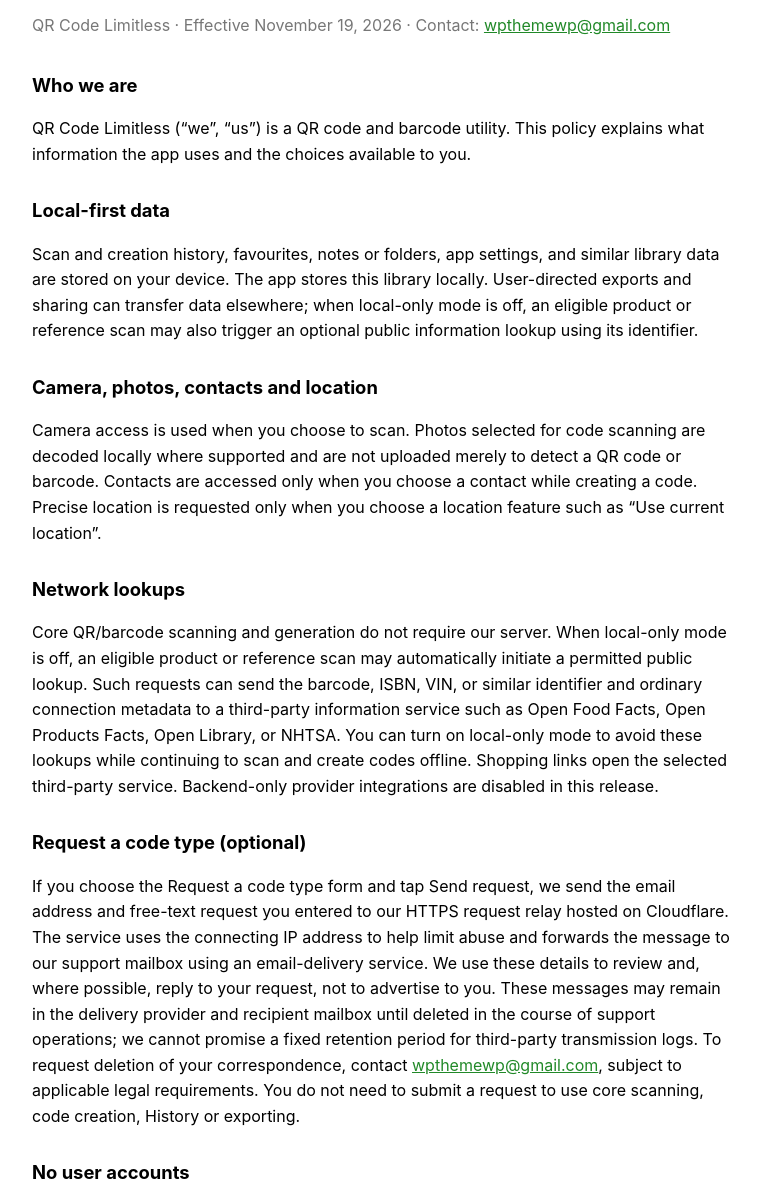
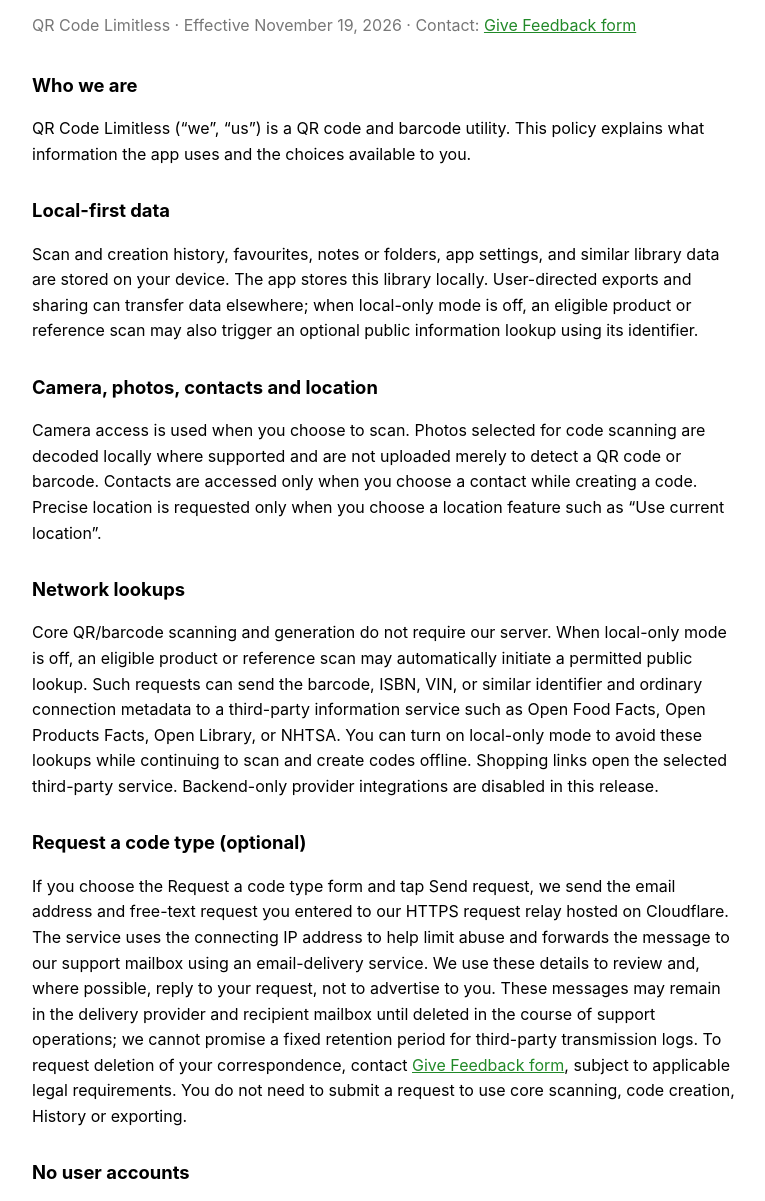
Before and after one commit to povilasbrand/qr-code-limitless-legal, a plain HTML site: page privacy.html in a window 1280 px wide. Shown: the part 81-1282 px from the top of the page, without its empty margins (256-1021 px from the left). Drawn offline with Linux system fonts and the light colour scheme.

Commit message:
Link legal and support contacts to in-app Give Feedback form

```diff
--- a/privacy.html
+++ b/privacy.html
@@ -1,19 +1,19 @@
 <!doctype html><html lang="en"><head><meta charset="utf-8"><meta name="viewport" content="width=device-width,initial-scale=1"><title>Privacy Policy — QR Code Limitless</title><style>:root{color-scheme:light dark}body{font-family:-apple-system,BlinkMacSystemFont,"Segoe UI",Roboto,sans-serif;line-height:1.6;max-width:44rem;margin:2rem auto;padding:0 1.25rem}h1{font-size:1.8rem;margin-bottom:.25rem}.meta{color:#777;margin-bottom:2rem}h2{font-size:1.15rem;margin-top:1.8rem}a{color:#218928}</style></head><body>
-<h1>Privacy Policy</h1><p class="meta">QR Code Limitless · Effective November 19, 2026 · Contact: <a href="mailto:wpthemewp@gmail.com">wpthemewp@gmail.com</a></p>
+<h1>Privacy Policy</h1><p class="meta">QR Code Limitless · Effective November 19, 2026 · Contact: <a href="feedback.html">Give Feedback form</a></p>
 <h2>Who we are</h2><p>QR Code Limitless (“we”, “us”) is a QR code and barcode utility. This policy explains what information the app uses and the choices available to you.</p>
 <h2>Local-first data</h2><p>Scan and creation history, favourites, notes or folders, app settings, and similar library data are stored on your device. The app stores this library locally. User-directed exports and sharing can transfer data elsewhere; when local-only mode is off, an eligible product or reference scan may also trigger an optional public information lookup using its identifier.</p>
 <h2>Camera, photos, contacts and location</h2><p>Camera access is used when you choose to scan. Photos selected for code scanning are decoded locally where supported and are not uploaded merely to detect a QR code or barcode. Contacts are accessed only when you choose a contact while creating a code. Precise location is requested only when you choose a location feature such as “Use current location”.</p>
 <h2>Network lookups</h2><p>Core QR/barcode scanning and generation do not require our server. When local-only mode is off, an eligible product or reference scan may automatically initiate a permitted public lookup. Such requests can send the barcode, ISBN, VIN, or similar identifier and ordinary connection metadata to a third-party information service such as Open Food Facts, Open Products Facts, Open Library, or NHTSA. You can turn on local-only mode to avoid these lookups while continuing to scan and create codes offline. Shopping links open the selected third-party service. Backend-only provider integrations are disabled in this release.</p>
-<h2>Request a code type (optional)</h2><p>If you choose the Request a code type form and tap Send request, we send the email address and free-text request you entered to our HTTPS request relay hosted on Cloudflare. The service uses the connecting IP address to help limit abuse and forwards the message to our support mailbox using an email-delivery service. We use these details to review and, where possible, reply to your request, not to advertise to you. These messages may remain in the delivery provider and recipient mailbox until deleted in the course of support operations; we cannot promise a fixed retention period for third-party transmission logs. To request deletion of your correspondence, contact <a href="mailto:wpthemewp@gmail.com">wpthemewp@gmail.com</a>, subject to applicable legal requirements. You do not need to submit a request to use core scanning, code creation, History or exporting.</p>
+<h2>Request a code type (optional)</h2><p>If you choose the Request a code type form and tap Send request, we send the email address and free-text request you entered to our HTTPS request relay hosted on Cloudflare. The service uses the connecting IP address to help limit abuse and forwards the message to our support mailbox using an email-delivery service. We use these details to review and, where possible, reply to your request, not to advertise to you. These messages may remain in the delivery provider and recipient mailbox until deleted in the course of support operations; we cannot promise a fixed retention period for third-party transmission logs. To request deletion of your correspondence, contact <a href="feedback.html">Give Feedback form</a>, subject to applicable legal requirements. You do not need to submit a request to use core scanning, code creation, History or exporting.</p>
 <h2>No user accounts</h2><p>The current release has no user account or sign-in system. Scanning, creation, local history, Premium purchase, and Restore Purchases do not require an app account.</p>
 <h2>Purchases</h2><p>Apple processes App Store payments. RevenueCat receives purchase and entitlement information and uses an app-generated anonymous identifier so the app can unlock Premium features and restore purchases. We do not create a login identity for this purpose and do not receive or store your full payment-card number.</p>
 <h2>Backups and exports</h2><p>When you export or back up your library, the resulting files are created at your request and may contain scan history or created-code data. You control where those files are saved or shared. Review their contents before sharing.</p>
 <h2>Service providers</h2><p>Services used by the current release may include Apple (App Store and device services), RevenueCat (subscription entitlements), maps/location services when requested, and public product/reference providers such as Open Food Facts, Open Products Facts, Open Library, and NHTSA. The current release does not use Clerk or a Supabase app backend. The optional code-type request uses Cloudflare and an email-delivery provider, rather than an app-owned scan-history database.</p>
 <h2>Sensitive code contents</h2><p>The app does not intentionally send decoded QR or barcode contents to advertising or analytics services by default. Sensitive values such as Wi-Fi passwords are redacted from exports and summaries where the app identifies them as sensitive. Avoid scanning or sharing secrets unless you trust the destination.</p>
 <h2>Retention</h2><p>Local app data remains until you delete it, reset the app, or remove the app. There is no app-managed iCloud or CloudKit synchronization; iOS device backups, including iCloud Backup when enabled by you, are a separate Apple-controlled feature. We do not maintain a server-side user-account or scan-history database for this release. Apple, RevenueCat, and optional third-party information services retain information according to their own policies and legal obligations.</p>
-<h2>Your choices</h2><p>Reset local data from Settings → Privacy &amp; Data → Reset everything &amp; onboarding. Manage permissions in iOS Settings. Cancel Premium in Apple ID → Subscriptions. Use Restore Purchases after reinstalling. There is no app account to delete in the current release. Privacy questions can be sent to <a href="mailto:wpthemewp@gmail.com">wpthemewp@gmail.com</a>.</p>
+<h2>Your choices</h2><p>Reset local data from Settings → Privacy &amp; Data → Reset everything &amp; onboarding. Manage permissions in iOS Settings. Cancel Premium in Apple ID → Subscriptions. Use Restore Purchases after reinstalling. There is no app account to delete in the current release. Privacy questions can be sent to <a href="feedback.html">Give Feedback form</a>.</p>
 <h2>Children</h2><p>The app is not directed at children under 13 or the minimum age required in your country.</p>
 <h2>International users</h2><p>Service providers may process data in the United States or other countries where they operate.</p>
 <h2>Changes</h2><p>We may update this policy. The Effective date will change when we do.</p>
-<h2>Contact</h2><p><a href="mailto:wpthemewp@gmail.com">wpthemewp@gmail.com</a></p>
+<h2>Contact</h2><p><a href="feedback.html">Give Feedback form</a></p>
 </body></html>
```
